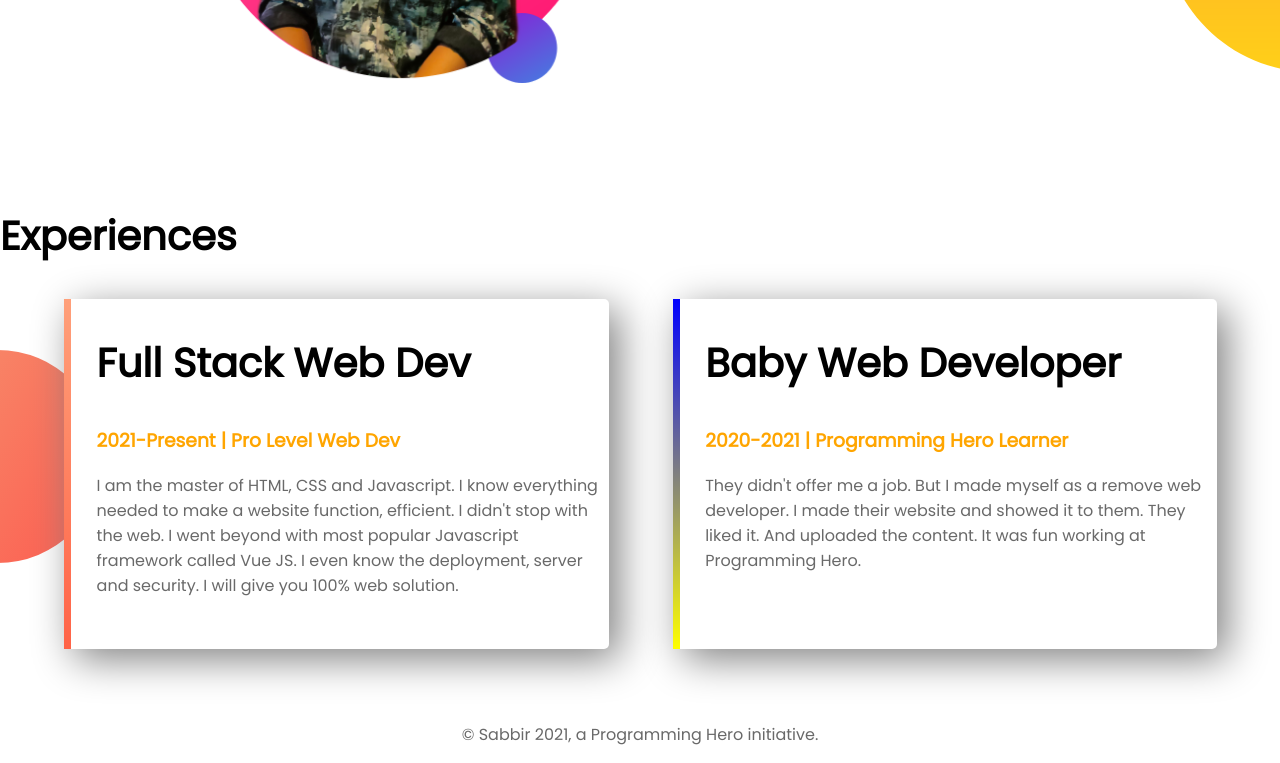
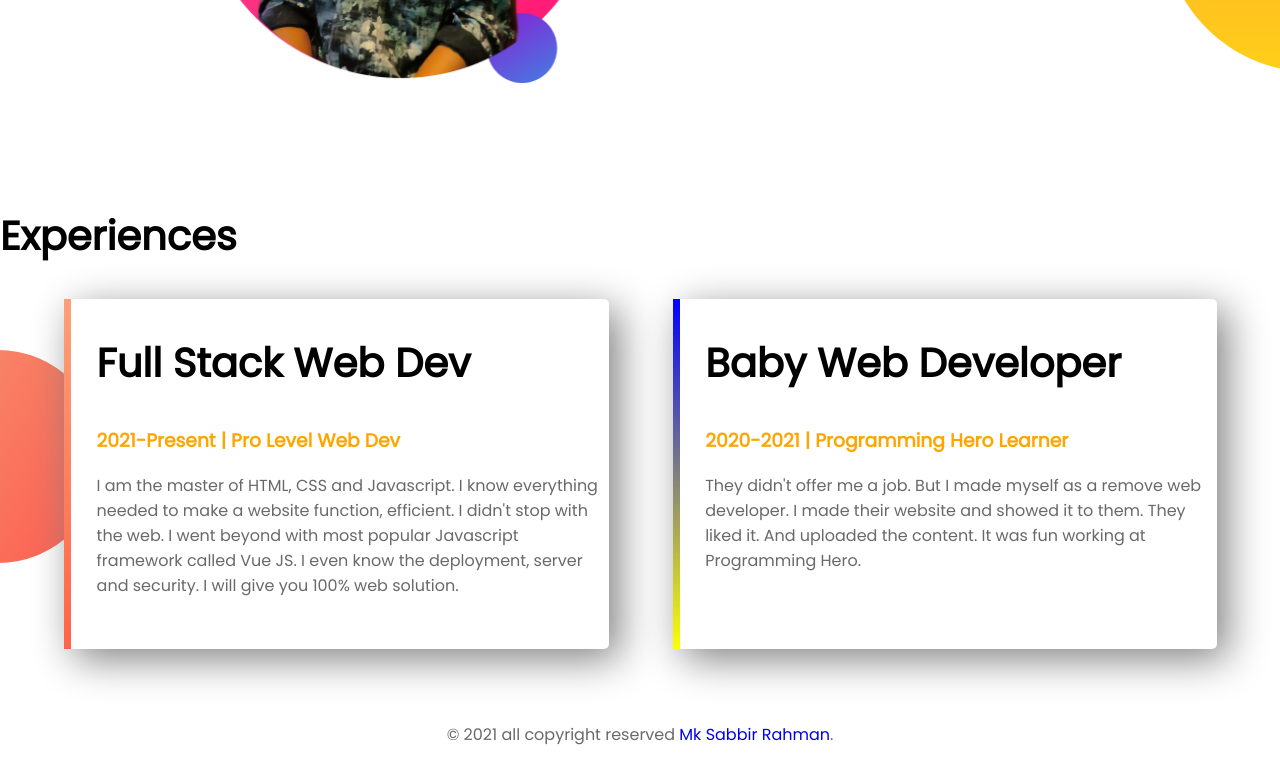
Before and after one commit to mksabbirrahman/protfolio-website, a plain HTML site: page index.html in a window 1280 px wide. Shown: the part 827-1590 px from the top of the page. Drawn offline with Linux system fonts and the light colour scheme.

Commit message:
dghfuidhf

```diff
--- a/index.html
+++ b/index.html
@@ -51,6 +51,6 @@
         </div>
     </section>
     <footer>
-        <p>© Sabbir 2021, a Programming Hero initiative.</p>
+        <p>© 2021 all copyright reserved <a  target="_blank" href="https://fb.me/mksabbirrahman.official">Mk Sabbir Rahman</a>.</p>
     </footer>
 </html>
--- a/style.css
+++ b/style.css
@@ -72,3 +72,6 @@ section{
 footer p{
         text-align: center;
 }
+footer p a{
+    text-decoration: none;
+}
```
